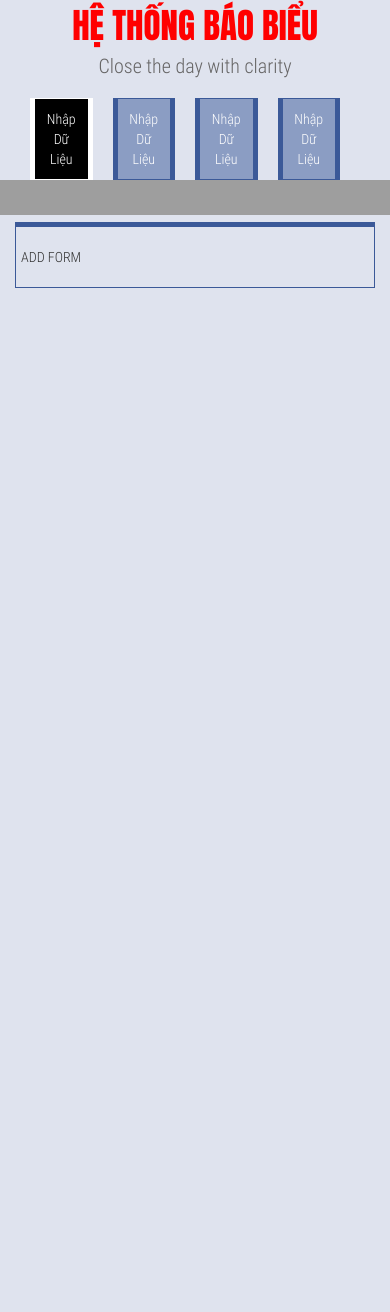
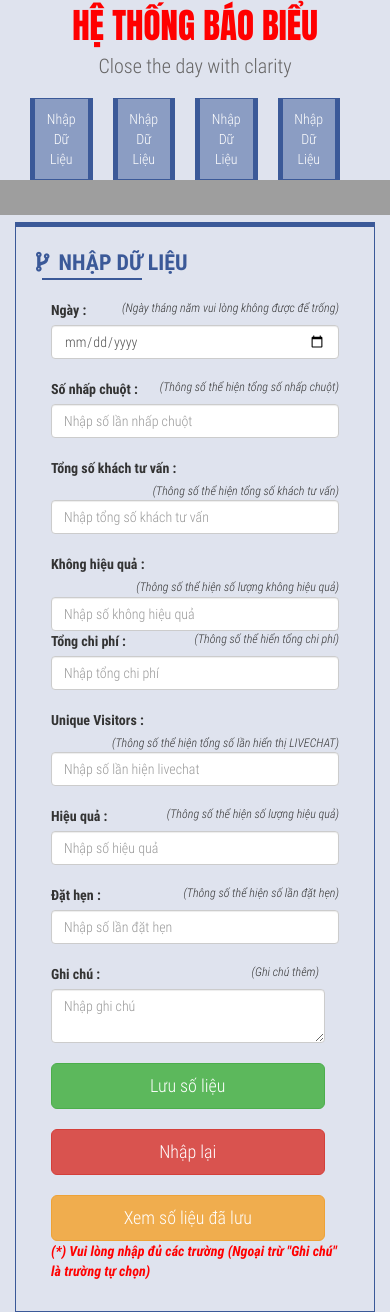
Before and after one commit to nhockool1002/Daily-Report-System, a PHP site: page /?page=addform in a window 390 px wide. Before the commit the page ends 288 px from the top, so only its background shows below. Run offline with PHP 8.4, Linux system fonts and the light colour scheme; grey boxes are pictures that could not be loaded.

Commit message:
Xây dựng Form Nhập Liệu

```diff
--- a/css/style.css
+++ b/css/style.css
@@ -66,6 +66,10 @@ p.branddesc {
     border-top: 1px solid white;
     border-bottom: 1px solid white;
 }
+.menuchild>a {
+    color: white;
+    text-decoration: none;
+}
 .line {
     width: 100%;
     height: 35px;
@@ -85,3 +89,61 @@ p.branddesc {
     padding-right: 20px;
     margin-top: 2%;
 }
+.h1title {
+    font-weight: bolder;
+    text-transform: uppercase;
+    font-size: 22px;
+    color: #3b5998;
+    position:relative;
+}
+.h1title:before {
+    content: "\f126";
+    font-family: FontAwesome;
+    margin-right: 10px;
+}
+.h1title:after {
+    content: "";
+    display: flex;
+    width: 100px;
+    border: 1px solid #3b5998;
+    margin-left:2%;
+}
+.row.thongso>div {
+    width: 23.5%;
+    margin-right: 1%;
+    height: auto;
+}
+.row.thongso>div.othunhat {
+    background-color: #a52626;
+    padding: 10px;
+    text-align: center;
+    color: white;
+}
+.row.thongso>div.othuhai {
+    background-color: #26a54c;
+    padding: 10px;
+    text-align: center;
+    color: white;
+}
+.row.thongso>div.othuba {
+    background-color: #265aa5;
+    padding: 10px;
+    text-align: center;
+    color: white;
+}
+.row.thongso>div.othutu {
+    background-color: #6726a5;
+    padding: 10px;
+    text-align: center;
+    color: white;
+}
+.row.thongso>div>p:first-child {
+    font-size: 4em;
+    font-weight: bolder;
+}
+span.luuy {
+    font-style: italic;
+    display: inline-block;
+    float: right;
+    font-size: 12px;
+}
--- a/templates/addform.php
+++ b/templates/addform.php
@@ -1 +1,54 @@
-ADD FORM
+<div class="container">
+    <div class="col-sm-12">
+        <div class="row">
+        <div class="h1title">Nhập dữ liệu</div>
+        </div>
+        <br>
+        <div class="row">
+            <div class="formnhaplieu">
+            <form>
+            <div class="col-sm-4">
+            <label>Ngày :</label><span class="luuy">(Ngày tháng năm vui lòng không được để trống)</span>
+            <input type="date" name="ngaythang" class="form-control" required>
+                <br>
+            <label>Số nhấp chuột :</label><span class="luuy">(Thông số thể hiện tổng số nhấp chuột)</span>
+            <input type="number" name="sonhapchuot" class="form-control" placeholder="Nhập số lần nhấp chuột" required>
+                <br>
+            <label>Tổng số khách tư vấn :</label><span class="luuy">(Thông số thể hiện tổng số khách tư vấn)</span>
+            <input type="number" name="tongsokhachtuvan" class="form-control" placeholder="Nhập tổng số khách tư vấn" required>
+                <br>
+            <label>Không hiệu quả :</label><span class="luuy">(Thông số thể hiện số lượng không hiệu quả)</span>
+            <input type="number" name="khonghieuqua" class="form-control" placeholder="Nhập số không hiệu quả" required>
+            </div>
+            <div class="col-sm-4">
+            <label>Tổng chi phí :</label><span class="luuy">(Thông số thể hiển tổng chi phí)</span>
+            <input type="text" name="tongchiphi" class="form-control" placeholder="Nhập tổng chi phí" required>
+                <br>
+            <label>Unique Visitors :</label><span class="luuy">(Thông số thể hiện tổng số lần hiển thị LIVECHAT)</span>
+            <input type="number" name="uniquevisitors" class="form-control" placeholder="Nhập số lần hiện livechat" required>
+                <br>
+            <label>Hiệu quả :</label><span class="luuy">(Thông số thể hiện số lượng hiệu quả)</span>
+            <input type="number" name="hieuqua" class="form-control" placeholder="Nhập số hiệu quả" required>
+                <br>
+            <label>Đặt hẹn :</label><span class="luuy">(Thông số thể hiện số lần đặt hẹn)</span>
+            <input type="number" name="dathen" class="form-control" placeholder="Nhập số lần đặt hẹn" required>
+                <br>
+            </div>
+            <div class="col-sm-4">
+            <label>Ghi chú :</label><span class="luuy" style="padding-right:20px;">(Ghi chú thêm)</span>
+            <textarea name="ghichu" class="form-control" style="width:95%;" placeholder="Nhập ghi chú"></textarea>
+                <br>
+            <button type="submit" class="btn btn-success btn-lg" style="width:95%;">Lưu số liệu</button>
+                <br><br>
+            <button type="reset" class="btn btn-danger btn-lg" style="width:95%;">Nhập lại</button>
+                <br><br>
+            <button type="button" class="btn btn-warning btn-lg" style="width:95%;">Xem số liệu đã lưu</button>
+            </div>
+            <div class="col-sm-12">
+                <p style="font-style:italic;color:red;font-weight:bolder">(*) Vui lòng nhập đủ các trường (Ngoại trừ  "Ghi chú"  là trường tự chọn)</p>
+            </div>
+            </form>
+            </div>
+        </div>
+    </div>
+</div>
--- a/templates/top.php
+++ b/templates/top.php
@@ -6,7 +6,7 @@
                             <p class="branddesc">Close the day with clarity</p>
                         </div>
                         <div class="col-sm-8 menutop">
-                            <div class="menuchild active">Nhập Dữ Liệu</div>
+                            <div class="menuchild"><a href="?page=addform">Nhập Dữ Liệu</a></div>
                             <div class="menuchild">Nhập Dữ Liệu</div>
                             <div class="menuchild">Nhập Dữ Liệu</div>
                             <div class="menuchild">Nhập Dữ Liệu</div>
```
Also changed, not shown: notification/database--16032018/htbb26410.sql (+13 -21 lines), templates/homepage.php (+26 -1 lines).
